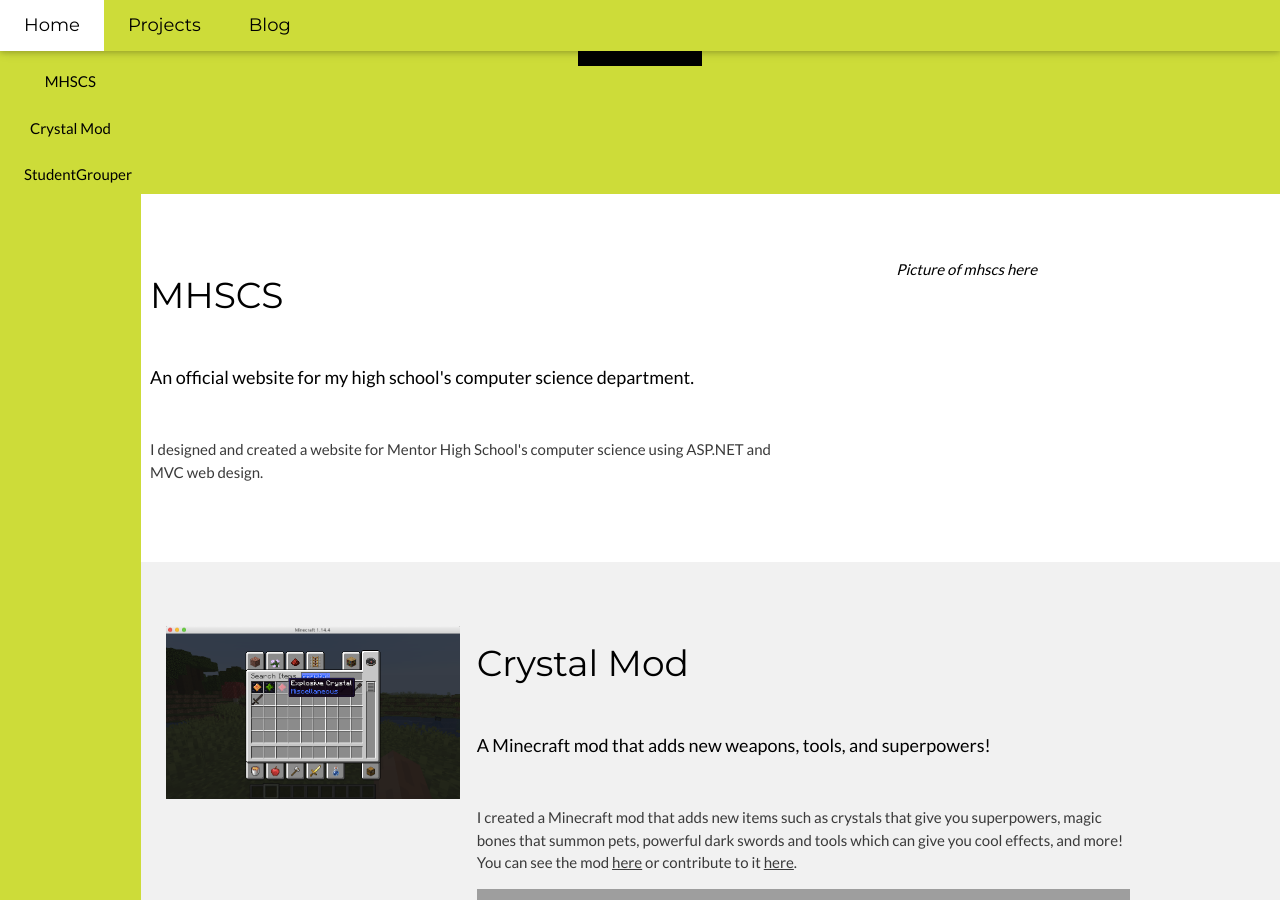
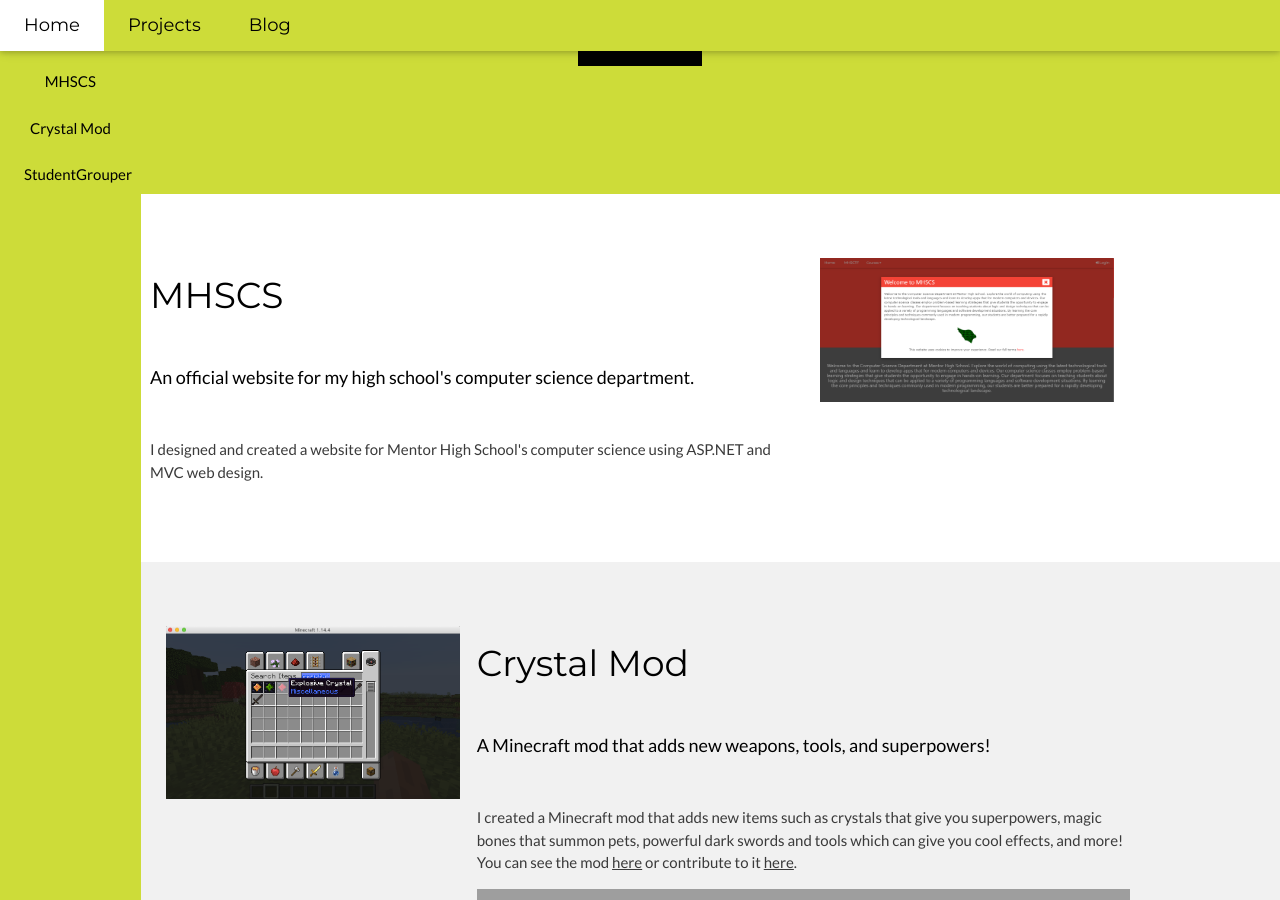
Before and after one commit to 0xmmalik/0xmmalik.github.io, a Jekyll site: the page projects/index.html, which Jekyll copies as it is, in a window 1280 px wide and 900 px high, scrolled down 325 px. Built offline with Jekyll 4.4.1, drawn with Linux system fonts in a browser that asks for light colours; grey boxes are pictures that could not be loaded.

Commit message:
added picture of mhscs

```diff
--- a/projects/index.html
+++ b/projects/index.html
@@ -39,7 +39,7 @@
         </div>
 
         <div class="w3-third w3-center">
-            <i class="w3-padding-64">Picture of mhscs here</i>
+            <img src="/img/mhscs.png" width="90%">
         </div>
     </div>
 </div>
```
